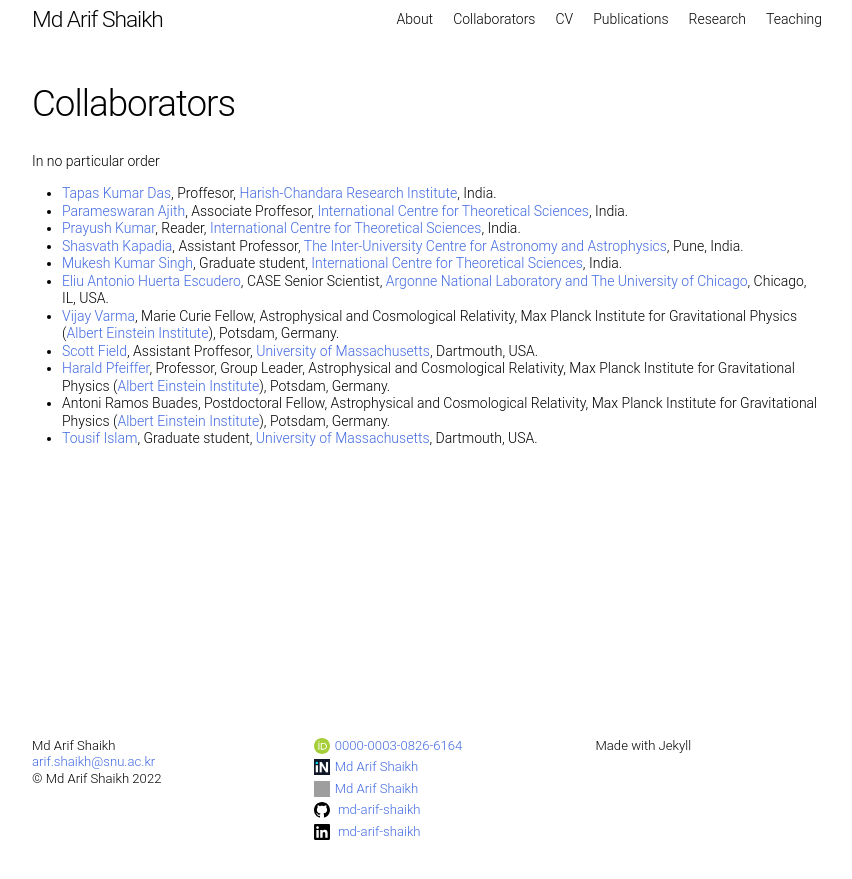
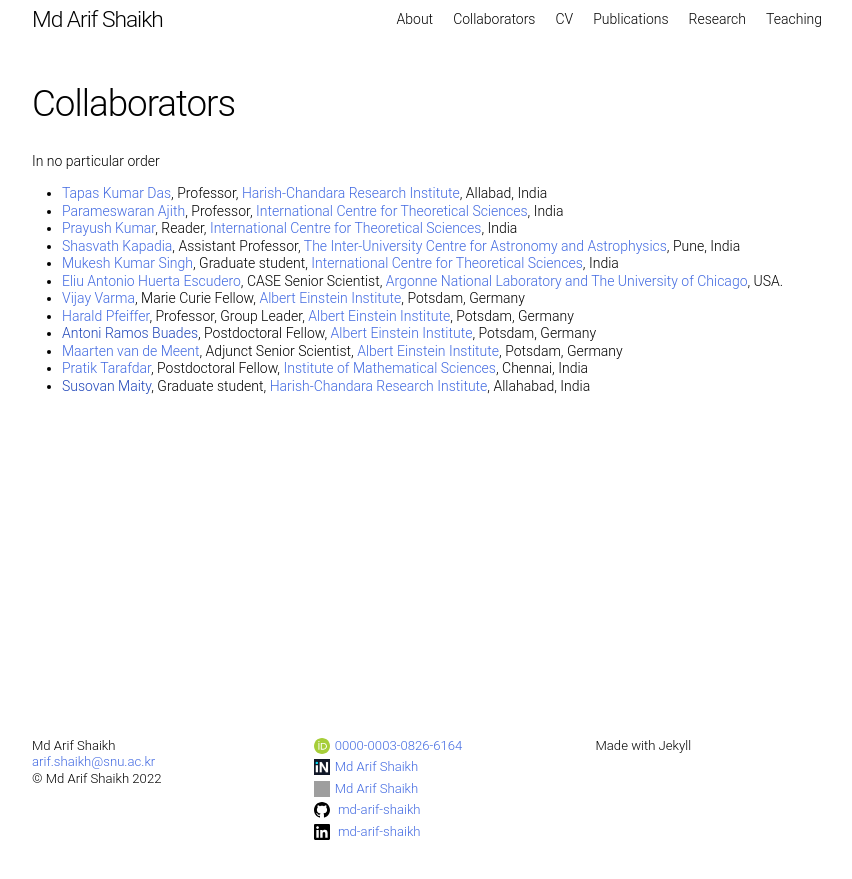
Before and after one commit to md-arif-shaikh/md-arif-shaikh.github.io, a Jekyll site: the page built from collaborators.md, in a window 1280 px wide. Shown: the top 879 px of the page, without its empty margins (213-1065 px from the left). Built offline with Jekyll 4.4.1, drawn with Linux system fonts in a browser that asks for light colours; our own code applies the rules of GitHub Pages for plain Markdown files; grey boxes are pictures that could not be loaded.

Commit message:
Update collaborators.md

```diff
--- a/collaborators.md
+++ b/collaborators.md
@@ -4,14 +4,17 @@
 permalink: /collaborators/
 ---
 In no particular order
-- [Tapas Kumar Das](http://www.hri.res.in/~tapas/), Proffesor, [Harish-Chandara Research Institute](http://www.hri.res.in/), India.
-- [Parameswaran Ajith](https://home.icts.res.in/~ajith/Home.html), Associate Proffesor, [International Centre for Theoretical Sciences](https://www.icts.res.in/), India.
-- [Prayush Kumar](https://www.icts.res.in/people/prayush-kumar-0), Reader, [International Centre for Theoretical Sciences](https://www.icts.res.in/), India.
-- [Shasvath Kapadia](https://www.icts.res.in/people/Shasvath-Kapadia), Assistant Professor, [The Inter-University Centre for Astronomy and Astrophysics](https://www.iucaa.in), Pune, India.
-- [Mukesh Kumar Singh](https://www.icts.res.in/people/mukesh-kumar-singh), Graduate student, [International Centre for Theoretical Sciences](https://www.icts.res.in/), India.
-- [Eliu Antonio Huerta Escudero](https://eliuhe.wixsite.com/eliu), CASE Senior Scientist, [Argonne National Laboratory and The University of Chicago](https://www.anl.gov/profile/eliu-a-huerta), Chicago, IL, USA.
-- [Vijay Varma](https://vijayvarma.com/), Marie Curie Fellow, Astrophysical and Cosmological Relativity, Max Planck Institute for Gravitational Physics ([Albert Einstein Institute](https://www.aei.mpg.de/)), Potsdam, Germany.
-- [Scott Field](http://www.math.umassd.edu/~sfield/), Assistant Proffesor, [University of Massachusetts](https://www.umassd.edu/), Dartmouth, USA.
-- [Harald Pfeiffer](https://www.aei.mpg.de/person/54205), Professor, Group Leader,  Astrophysical and Cosmological Relativity, Max Planck Institute for Gravitational Physics ([Albert Einstein Institute](https://www.aei.mpg.de/)), Potsdam, Germany.
-- Antoni Ramos Buades, Postdoctoral Fellow, Astrophysical and Cosmological Relativity, Max Planck Institute for Gravitational Physics ([Albert Einstein Institute](https://www.aei.mpg.de/)), Potsdam, Germany.
-- [Tousif Islam](https://tousifislam.com/), Graduate student, [University of Massachusetts](https://www.umassd.edu/), Dartmouth, USA.
+<ul>
+  <li><a href="http://www.hri.res.in/~tapas/">Tapas Kumar Das</a>, Professor, <a href="http://www.hri.res.in/">Harish-Chandara Research Institute</a>, Allabad, India</li>
+  <li><a href="https://home.icts.res.in/~ajith/Home.html">Parameswaran Ajith</a>, Professor, <a href="https://www.icts.res.in/">International Centre for Theoretical Sciences</a>, India</li>
+  <li><a href="https://www.icts.res.in/people/prayush-kumar-0">Prayush Kumar</a>, Reader, <a href="https://www.icts.res.in/">International Centre for Theoretical Sciences</a>, India</li>
+  <li><a href="https://shasvath-kapadia.github.io/">Shasvath Kapadia</a>, Assistant Professor, <a href="https://www.iucaa.in">The Inter-University Centre for Astronomy and Astrophysics</a>, Pune, India</li>
+  <li><a href="https://www.icts.res.in/people/mukesh-kumar-singh">Mukesh Kumar Singh</a>, Graduate student, <a href="https://www.icts.res.in/">International Centre for Theoretical Sciences</a>, India</li>
+  <li><a href="https://eliuhe.wixsite.com/eliu">Eliu Antonio Huerta Escudero</a>, CASE Senior Scientist, <a href="https://www.anl.gov/profile/eliu-a-huerta">Argonne National Laboratory and The University of Chicago</a>, USA.</li>
+  <li><a href="https://vijayvarma.com/">Vijay Varma</a>, Marie Curie Fellow, <a href="https://www.aei.mpg.de/">Albert Einstein Institute</a>, Potsdam, Germany</li>
+  <li><a href="https://www.aei.mpg.de/person/54205">Harald Pfeiffer</a>, Professor, Group Leader, <a href="https://www.aei.mpg.de/">Albert Einstein Institute</a>, Potsdam, Germany</li>
+  <li><a href="">Antoni Ramos Buades</a>, Postdoctoral Fellow, <a href="https://www.aei.mpg.de/">Albert Einstein Institute</a>, Potsdam, Germany</li>
+  <li><a href="https://www.aei.mpg.de/person/52146">Maarten van de Meent</a>, Adjunct Senior Scientist, <a href="https://www.aei.mpg.de/">Albert Einstein Institute</a>, Potsdam, Germany</li>
+  <li><a href="https://scholar.google.co.in/citations?user=b7BJN-0AAAAJ&hl=en">Pratik Tarafdar</a>, Postdoctoral Fellow, <a href="https://www.imsc.res.in/">Institute of Mathematical Sciences</a>, Chennai, India</li>
+  <li><a href="">Susovan Maity</a>, Graduate student, <a href="http://www.hri.res.in/">Harish-Chandara Research Institute</a>, Allahabad, India</li>
+</ul>
```
